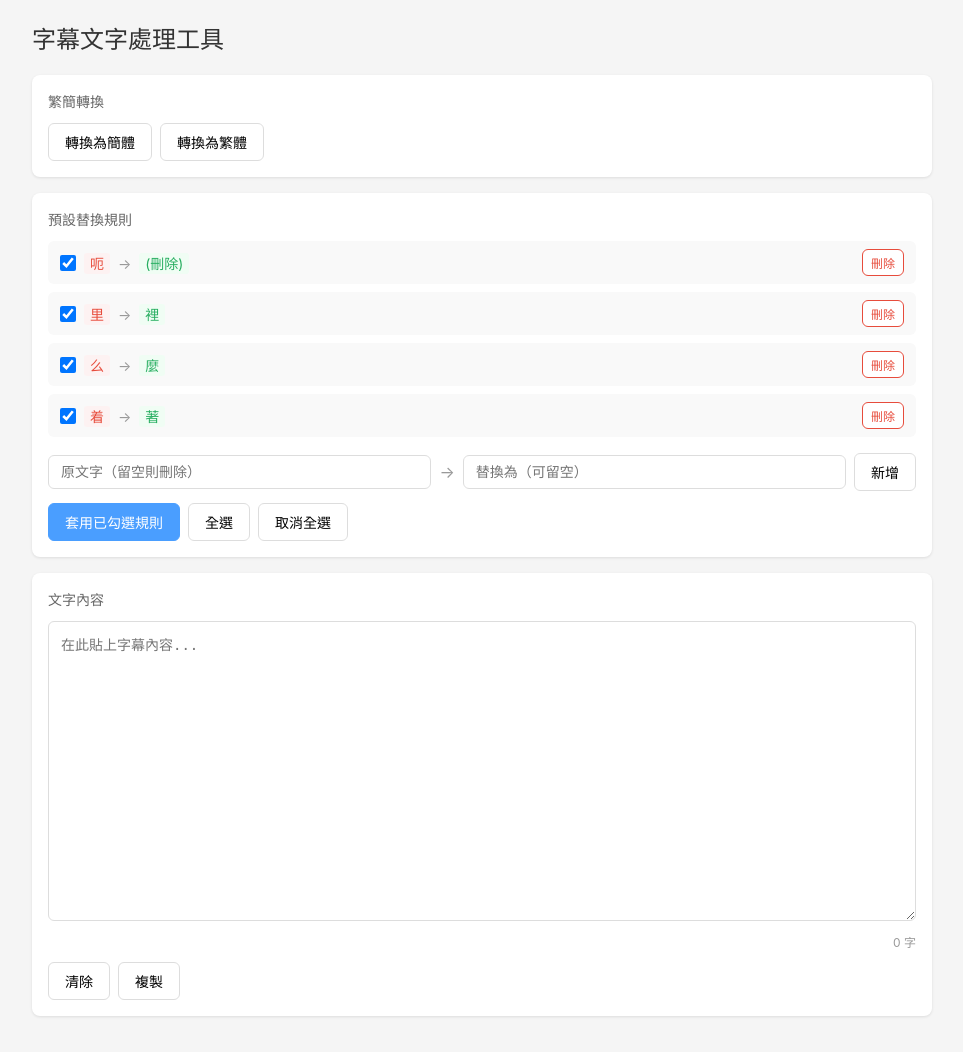
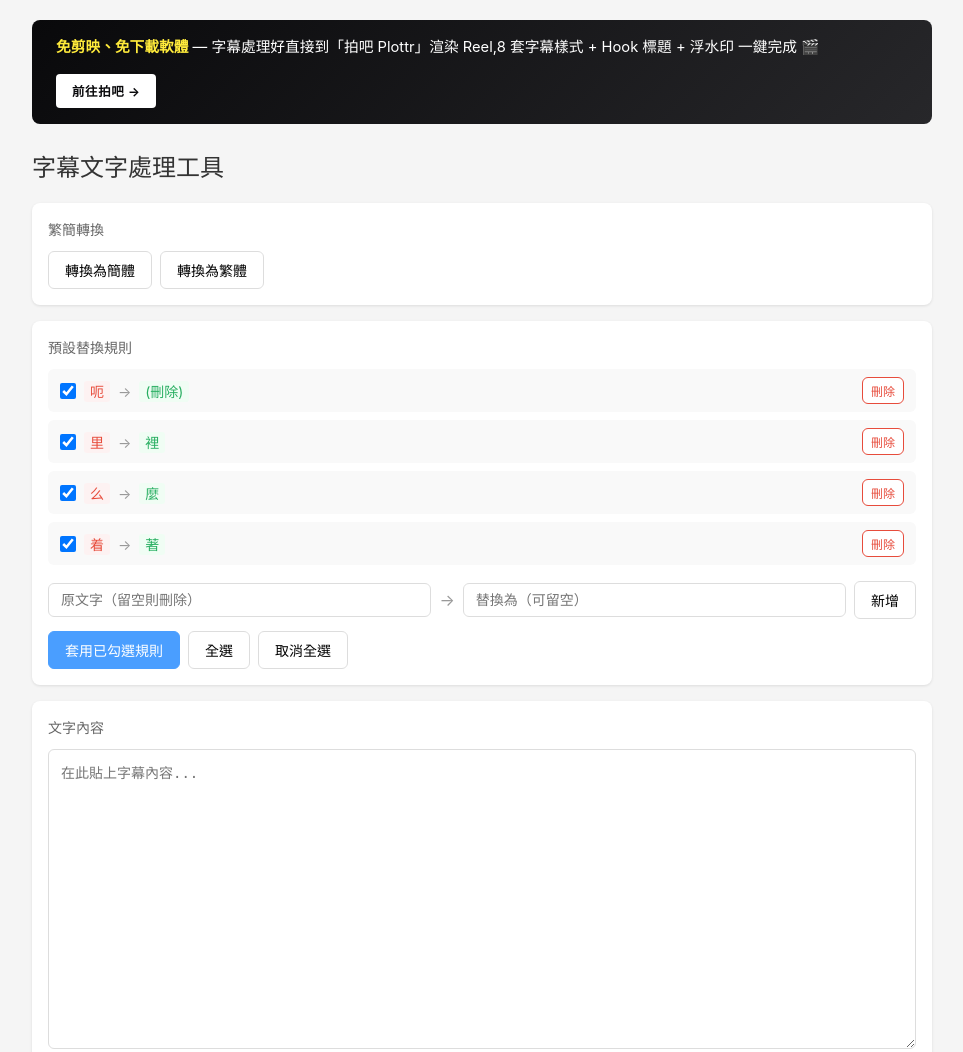
Before and after one commit to Jeffrey0117/strver, a plain HTML site: page index.html in a window 1280 px wide. Shown: the top 1052 px of the page, without its empty margins (158-1121 px from the left). Drawn offline with Linux system fonts and the light colour scheme.

Commit message:
feat: 加導流 banner 推拍吧 Plottr (寶寶 06-04)
寶寶用 strver 修字幕後可直接用拍吧渲染 Reel, 不用剪映.

- 頂部加 banner: 黑底白字漸層, 黃字強調 '免剪映、免下載軟體', CTA '前往拍吧 →' 連 github.com/Jeffrey0117/plottr
- 純 inline style, 不影響 strver 既有功能
- 內 plottr instance 也整合 (plottr/public/strver.html)

```diff
--- a/index.html
+++ b/index.html
@@ -3,7 +3,17 @@
 <head>
     <meta charset="UTF-8">
     <meta name="viewport" content="width=device-width, initial-scale=1.0">
-    <title>字幕文字處理工具</title>
+    <title>字幕處理工具</title>
+    <meta name="description" content="字幕文字處理 — 繁簡轉換 / 批量替換. 改好直接到拍吧渲染 Reel, 免剪映">
+    <style>
+      .paiba-banner{background:linear-gradient(135deg, #09090b 0%, #27272a 100%);color:#fff;padding:1rem 1.5rem;font-family:-apple-system,'Noto Sans TC',sans-serif;text-align:center;margin-bottom:1.5rem;border-radius:8px}
+      .paiba-banner-inner{max-width:900px;margin:0 auto;display:flex;align-items:center;justify-content:space-between;gap:1rem;flex-wrap:wrap}
+      .paiba-banner-text{font-size:.92rem;line-height:1.5}
+      .paiba-banner-text strong{color:#FFEB3B}
+      .paiba-banner-cta{background:#fff;color:#09090b;padding:.5rem 1rem;border-radius:4px;font-size:.78rem;font-weight:700;text-decoration:none;text-transform:uppercase;letter-spacing:.05em;white-space:nowrap;transition:transform 150ms}
+      .paiba-banner-cta:hover{transform:translateX(2px)}
+      @media (max-width:640px){.paiba-banner-inner{flex-direction:column;text-align:center}}
+    </style>
     <style>
         * { box-sizing: border-box; margin: 0; padding: 0; }
         body {
@@ -161,6 +171,15 @@
 </head>
 <body>
     <div class="container">
+        <!-- 導流: 改完字幕直接用拍吧渲染, 免剪映 -->
+        <div class="paiba-banner">
+            <div class="paiba-banner-inner">
+                <div class="paiba-banner-text">
+                    <strong>免剪映、免下載軟體</strong> — 字幕處理好直接到「拍吧 Plottr」渲染 Reel,8 套字幕樣式 + Hook 標題 + 浮水印 一鍵完成 🎬
+                </div>
+                <a href="https://github.com/Jeffrey0117/plottr" target="_blank" rel="noopener" class="paiba-banner-cta">前往拍吧 →</a>
+            </div>
+        </div>
         <h1>字幕文字處理工具</h1>
 
         <div class="section">
```
